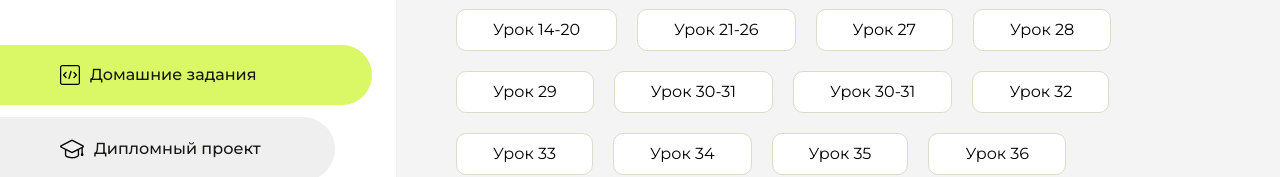
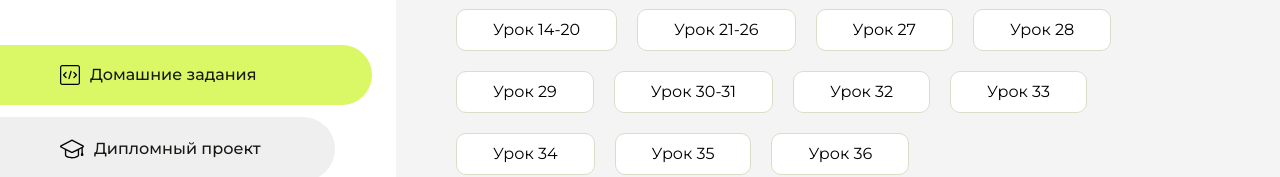
Before and after one commit to Sabrina1120/homework, a plain HTML site: page index.html in a window 1280 px wide. Shown: the part 291-468 px from the top of the page. Drawn offline with Linux system fonts and the light colour scheme.

Commit message:
Update index.html

```diff
--- a/index.html
+++ b/index.html
@@ -128,9 +128,6 @@
                         <a href="lesson30/index.html">Урок 30-31</a>
                     </li>
                         <li class="content__list-item">
-                        <a href="lesson30/index.html">Урок 30-31</a>
-                    </li>
-                        <li class="content__list-item">
                         <a href="lesson32/index.html">Урок 32</a>
                     </li>
                         <li class="content__list-item">
```
